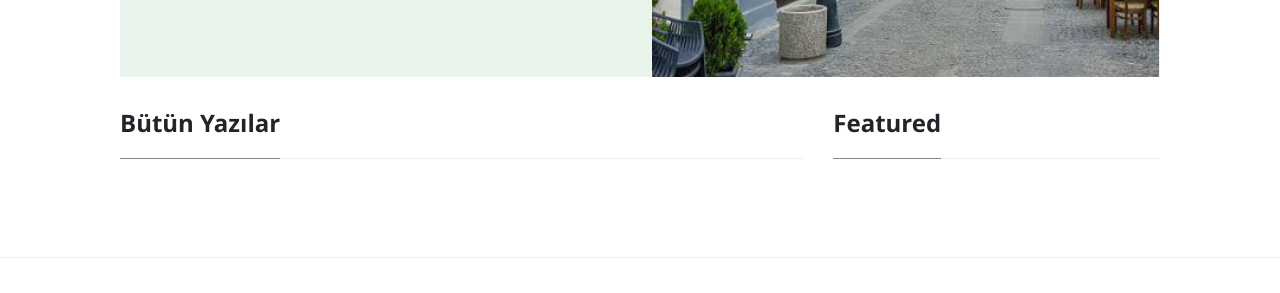
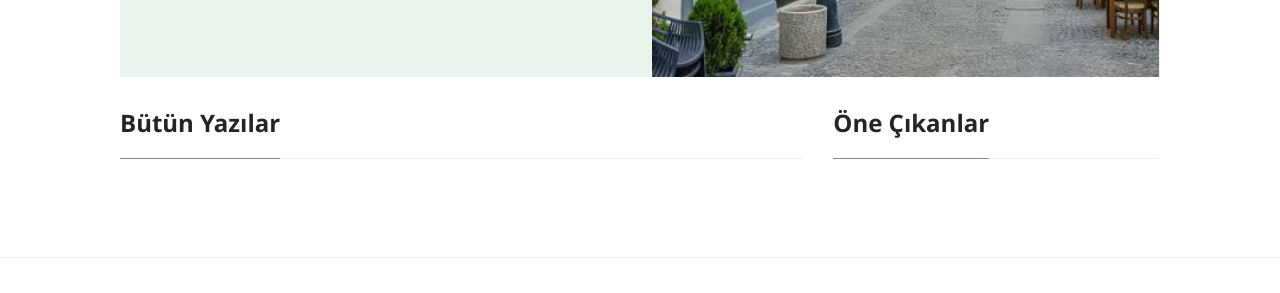
Before and after one commit to egecolpan/egecolpan.github.io, a Jekyll site: the page built from index.html, in a window 1280 px wide and 1209 px high. Shown: the part 857-1150 px from the top of the window. Built offline with Jekyll 4.4.1, drawn with Linux system fonts in a browser that asks for light colours; nearby versions of some CDN libraries; the list of posts is cut into pages by our own code.

Commit message:
Update sidebar-featured.html

```diff
--- a/_includes/sidebar-featured.html
+++ b/_includes/sidebar-featured.html
@@ -1,5 +1,5 @@
 <div class="sticky-top sticky-top-offset">
-    <h4 class="font-weight-bold spanborder"><span>Featured</span></h4>
+    <h4 class="font-weight-bold spanborder"><span>Öne Çıkanlar</span></h4>
     <ol class="list-featured">
         {% for post in site.tags.featured %}
             <li class="mb-4">
```
